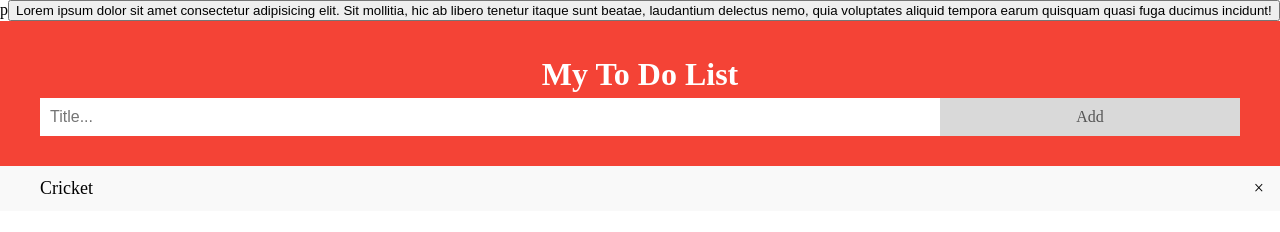
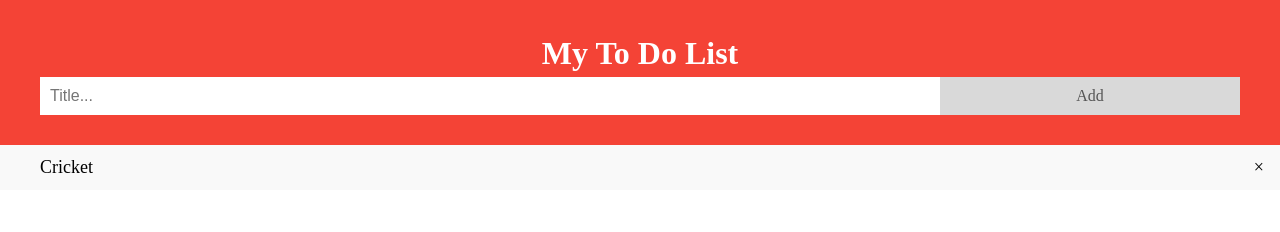
Before and after one commit to ROKUBOSS/Rokib-Hasan, a plain HTML site: page todothree.html in a window 1280 px wide. Drawn offline with Linux system fonts and the light colour scheme.

Commit message:
filesadd

```diff
--- a/todothree.html
+++ b/todothree.html
@@ -129,7 +129,7 @@ input {
 </style>
 </head>
 <body>
-  <span class="hide">p<button class="hidden">Lorem ipsum dolor sit amet consectetur adipisicing elit. Sit mollitia, hic ab libero tenetur itaque sunt beatae, laudantium delectus nemo, quia voluptates aliquid tempora earum quisquam quasi fuga ducimus incidunt!</button></span>
+
 
 <div id="myDIV" class="header">
   <h1 style="margin:5px">My To Do List</h1>
```
Also changed, not shown: todoone.html (+1 -1 lines), todotwo.html (+0 -1 lines).
